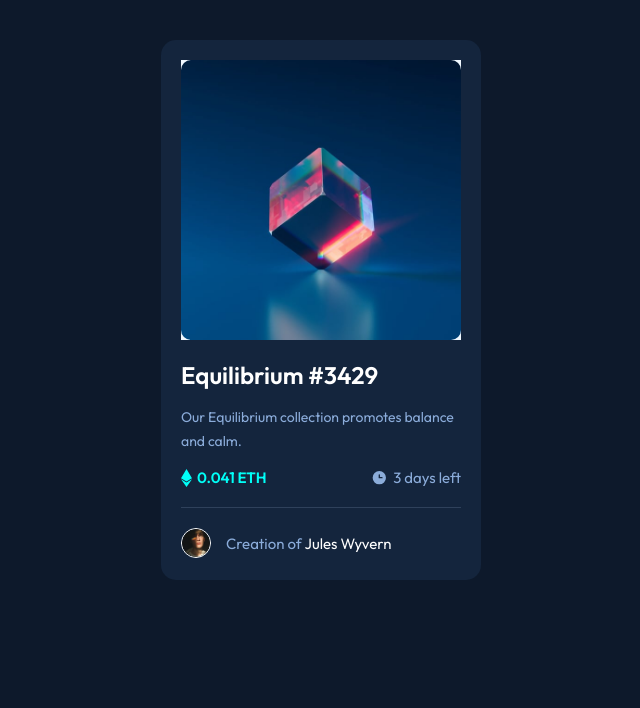
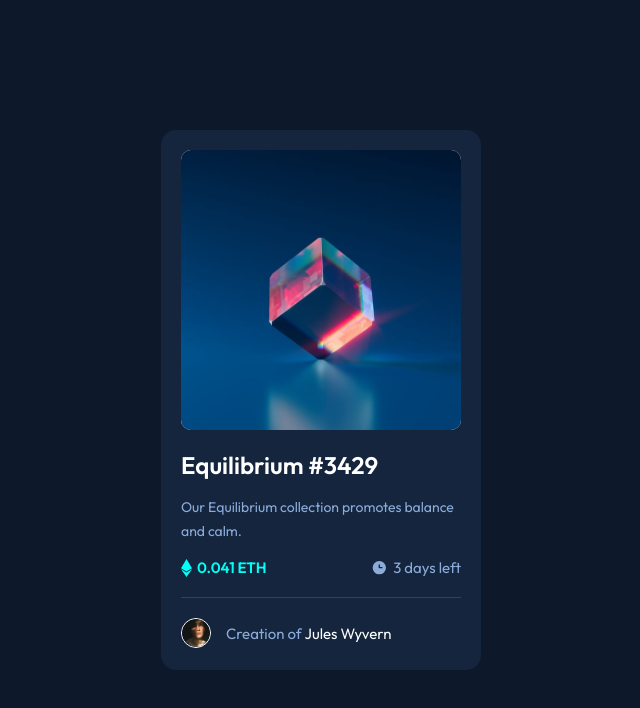
Before and after one commit to RodCri/NFT-preview-card-component, a plain HTML site: page index.html in a window 1280 px wide. Shown: the whole page, without its empty margins (319-959 px from the left). Drawn offline with Linux system fonts and the light colour scheme.

Commit message:
Center card main main content

```diff
--- a/css/style.css
+++ b/css/style.css
@@ -42,6 +42,7 @@ body{
   height: 280px;
   background-color: aliceblue;
   position: relative;
+  border-radius: 10px;
 }
 .card__figure .figure{
   width: 100%;
@@ -137,7 +138,7 @@ body{
 }
 @media(min-width:480px){
   .content{
-    height: 100%;
+    height: 100vh;
   }
   .card{
     margin: 4rem 0;
```
